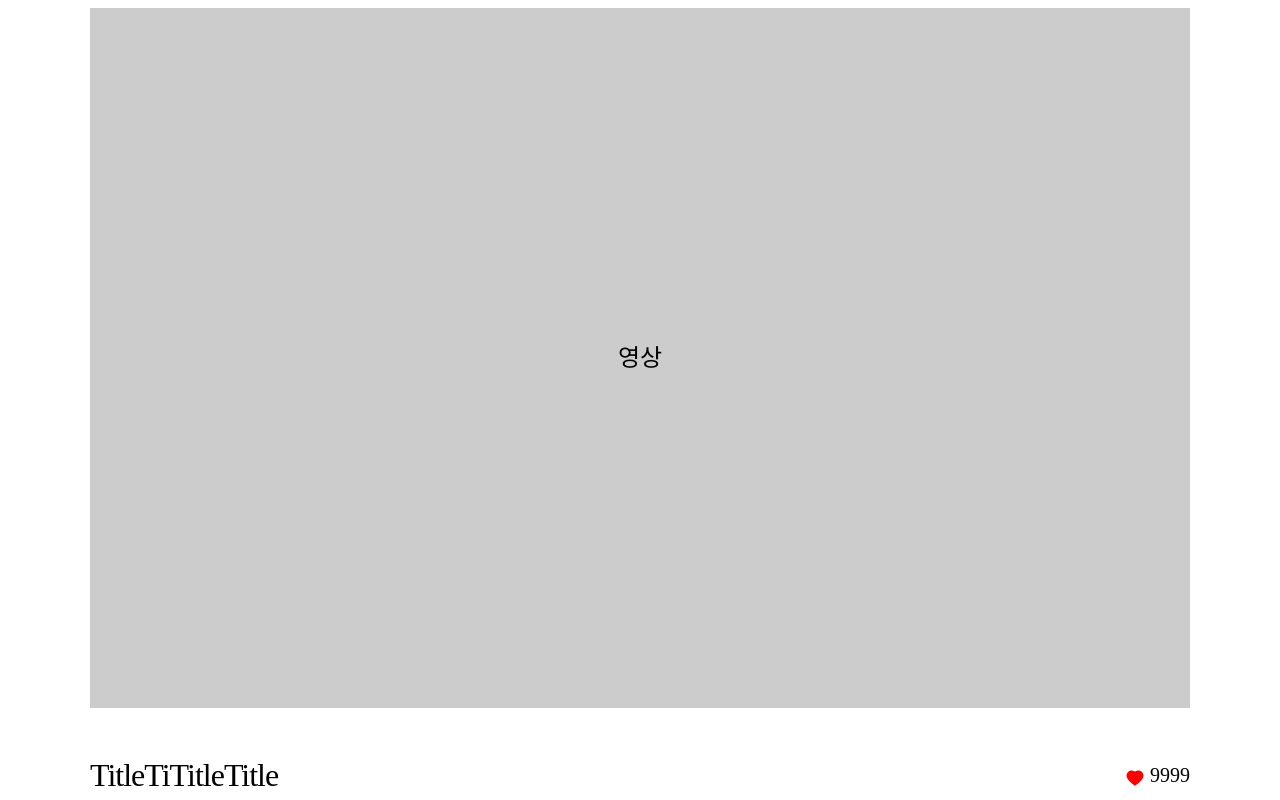
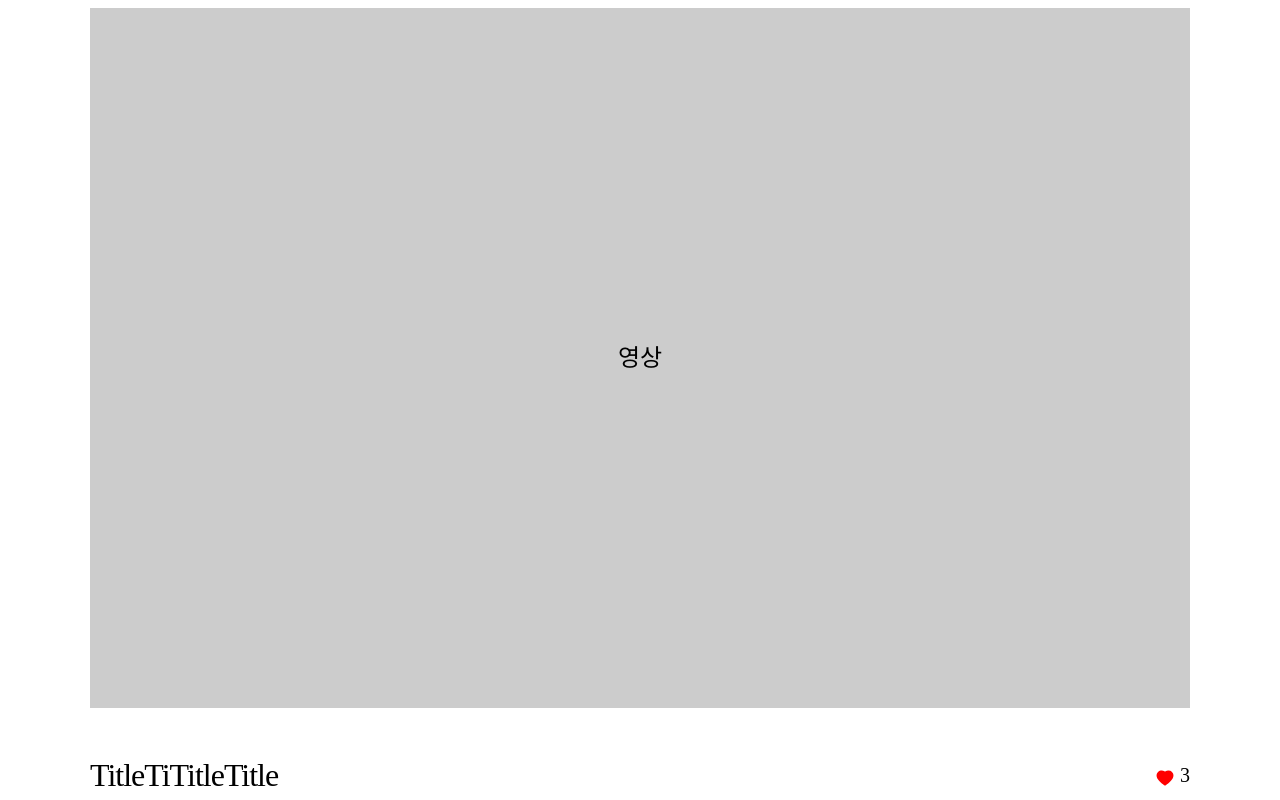
Before and after one commit to baesee0806/YourRankingVideo, a React (Create React App) app: page /1 in a window 1280 px wide. Shown: the top 800 px of the page. Built offline with nearby package versions, Linux system fonts and the light colour scheme; data requests are answered from the project's data file.

Commit message:
add 좋아요 임시아이디,임시컨텐츠 / app.js수정 전 / 컴포넌트 분리 전

```diff
--- /dev/null
+++ b/db.json
@@ -0,0 +1,19 @@
+{
+  "likes": [
+    {
+      "contentID": 2,
+      "userID": 1,
+      "id": "685e6f96-9403-4637-b7e9-6cf3f237aef4"
+    },
+    {
+      "contentID": 2,
+      "userID": 324,
+      "id": "242110bc-304e-440e-8df0-37ec8d6c716a"
+    },
+    {
+      "contentID": 2,
+      "userID": 4,
+      "id": "3afc7fc5-c85a-4194-8605-ead1eacf7f43"
+    }
+  ]
+}
--- a/src/App.js
+++ b/src/App.js
@@ -1,10 +1,13 @@
 import DetailPage from "./page/DetailPage";
+import { QueryClient, QueryClientProvider } from "react-query";
+
+const queryClient = new QueryClient();
 
 function App() {
   return (
-    <>
+    <QueryClientProvider client={queryClient}>
       <DetailPage />
-    </>
+    </QueryClientProvider>
   );
 }
 
--- a/src/page/DetailPage.jsx
+++ b/src/page/DetailPage.jsx
@@ -1,8 +1,76 @@
 import React from "react";
 import styled from "styled-components";
-import { AiFillHeart } from "react-icons/ai";
+import { AiFillHeart, AiOutlineHeart } from "react-icons/ai";
+import { useMutation } from "react-query";
+import axios from "axios";
+import { useQueryClient } from "react-query";
+import { useQuery } from "react-query";
+import { v4 as uuidv4 } from "uuid";
 
 export default function DetailPage() {
+  const queryClient = useQueryClient();
+  // uuid생성
+  const likeUUID = uuidv4();
+  //영상 ID
+  const contentID = 2;
+  //userID
+  const userID = 4;
+
+  // like create
+  const postMutation = useMutation(
+    (newLike) => axios.post("http://localhost:3001/likes", newLike),
+    {
+      onSuccess: () => {
+        // 쿼리 무효화
+        queryClient.invalidateQueries("likes");
+      },
+    }
+  );
+
+  // like delete
+  const DeleteMutation = useMutation(
+    //넘겨받은 id를 삭제
+    (id) => axios.delete(`http://localhost:3001/likes/${id}`),
+    {
+      onSuccess: () => {
+        // 쿼리 무효화
+        queryClient.invalidateQueries("likes");
+      },
+    }
+  );
+
+  //dbjson생성
+  const likeCreate = () => {
+    const newLike = {
+      contentID,
+      userID,
+      id: likeUUID,
+    };
+
+    postMutation.mutate(newLike);
+  };
+
+  //get likes
+  const getLikes = async () => {
+    const response = await axios.get("http://localhost:3001/likes");
+    return response;
+  };
+
+  const { isLoading, isError, data, error } = useQuery("likes", getLikes);
+  if (isLoading) {
+    return <p>로딩중임</p>;
+  }
+  if (isError) {
+    console.log("오류내용", error);
+    return <p>오류</p>;
+  }
+
+  //userID와 contentID가 현재 페이지와 같은 것만 반환
+  const likesData = data.data.filter((i) => {
+    return i.contentID === contentID && i.userID === userID;
+  });
+  console.log(data.data.length);
+
   return (
     <DetailPageWrapdiv>
       {/* 영상 */}
@@ -15,9 +83,24 @@ export default function DetailPage() {
         {/* 좋아요 */}
         <DetailPageLikediv>
           <AiFillHeartdiv>
-            <AiFillHeart style={{ fontSize: 20, color: "red" }} />
+            {/* likesData가 존재할때만 true */}
+            {likesData[0] ? (
+              <AiFillHeart
+                style={{ fontSize: 20, color: "red" }}
+                onClick={() => {
+                  // 현재 페이지 likes의 id를 넘겨줌
+                  DeleteMutation.mutate(likesData[0].id);
+                }}
+              />
+            ) : (
+              <AiOutlineHeart
+                style={{ fontSize: 20, color: "red" }}
+                onClick={likeCreate}
+              />
+            )}
           </AiFillHeartdiv>
-          <DetailPageLikep>9999</DetailPageLikep>
+          {/* likes의 수 */}
+          <DetailPageLikep>{data.data.length}</DetailPageLikep>
         </DetailPageLikediv>
       </DetailPageTextTitlediv>
 
```
